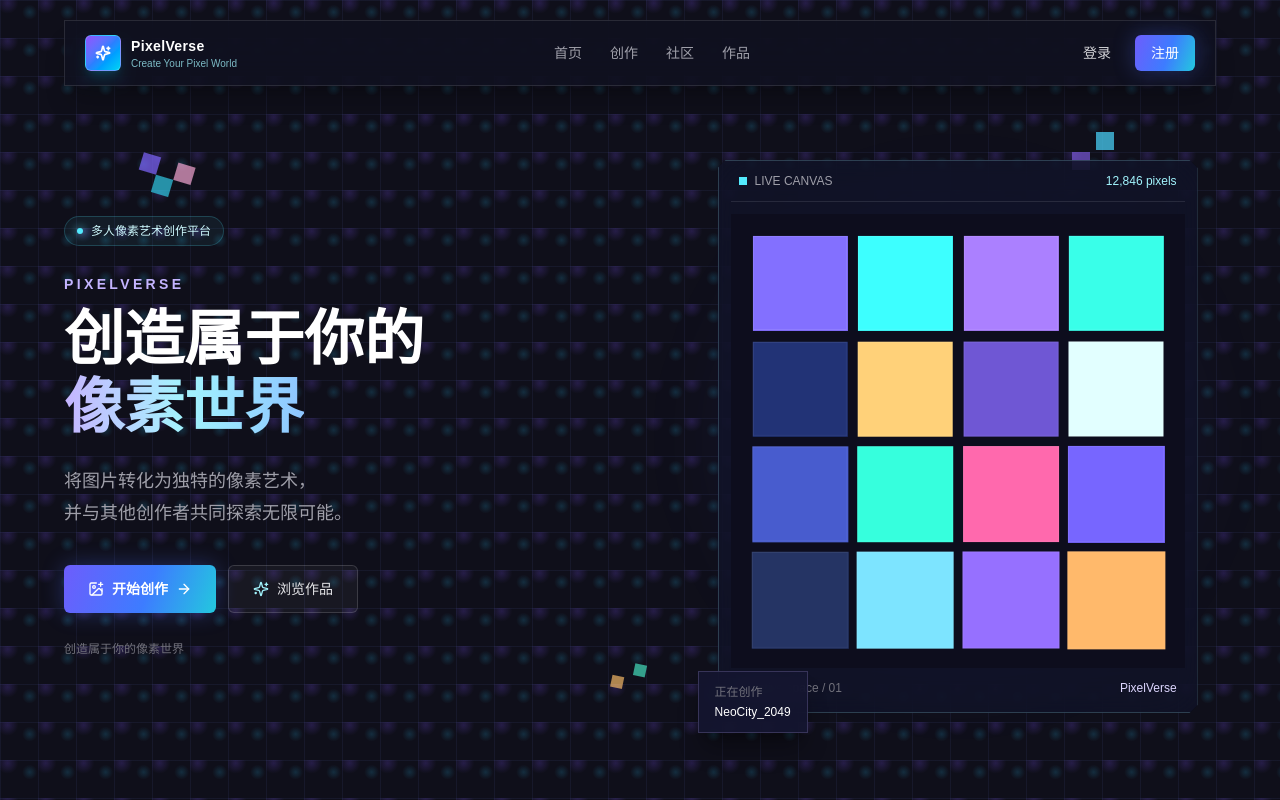
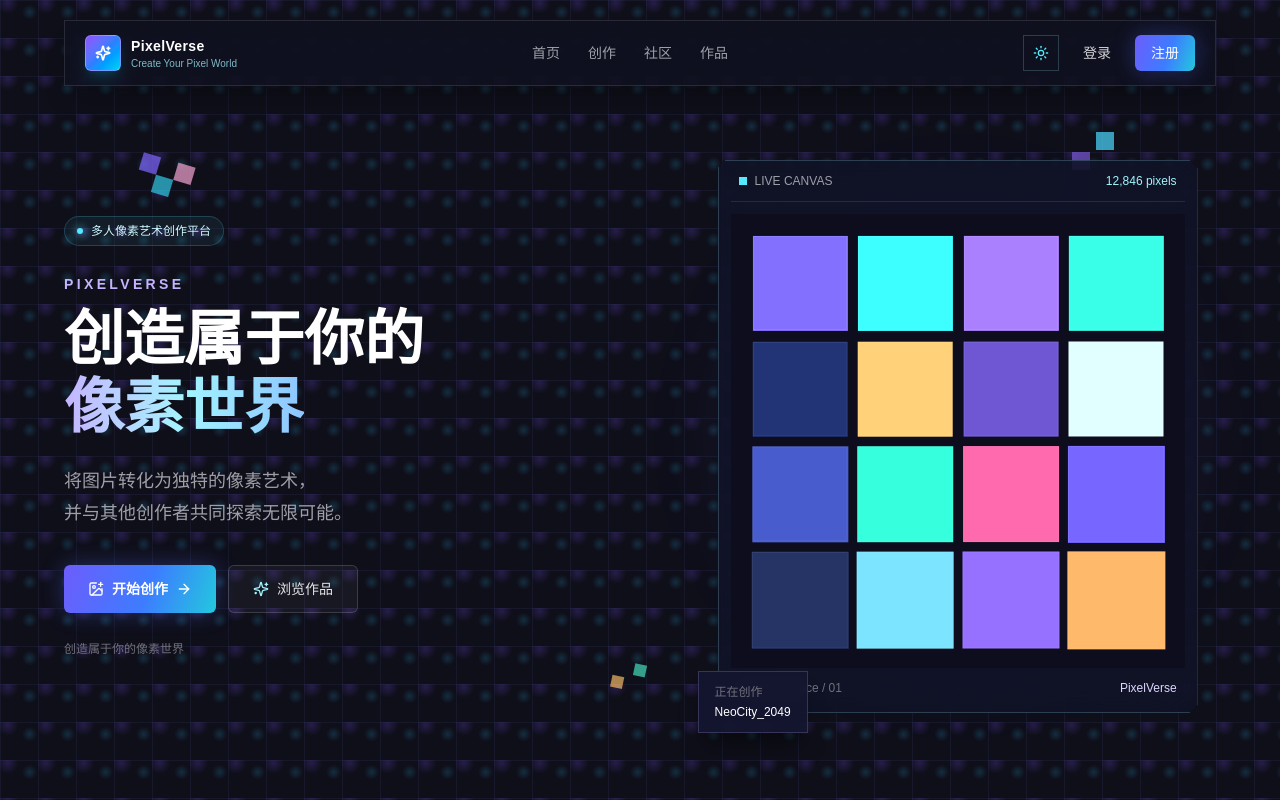
Before and after one commit to chenyan-qian/AI-Pixel-Studio, a Next.js app in the folder frontend/: page / in a window 1280 px wide. Shown: the top 800 px of the page. Built offline with nearby package versions, Linux system fonts and the light colour scheme.

Commit message:
浅色模式

```diff
--- a/frontend/app/layout.tsx
+++ b/frontend/app/layout.tsx
@@ -1,6 +1,8 @@
 import type { Metadata } from "next";
 import type { ReactNode } from "react";
 import "./globals.css";
+import "../styles/theme.css";
+import { ThemeProvider } from "@/context/ThemeContext";
 
 export const metadata: Metadata = {
   title: "PixelVerse | 多人像素艺术创作平台",
@@ -10,7 +12,7 @@ export const metadata: Metadata = {
 export default function RootLayout({ children }: Readonly<{ children: ReactNode }>) {
   return (
     <html lang="zh-CN">
-      <body>{children}</body>
+      <body><ThemeProvider>{children}</ThemeProvider></body>
     </html>
   );
 }
--- a/frontend/app/login/page.tsx
+++ b/frontend/app/login/page.tsx
@@ -6,6 +6,7 @@ import { FormEvent, useState } from "react";
 import { useRouter } from "next/navigation";
 import { saveSession } from "@/lib/auth";
 import request from "@/lib/request";
+import { ThemeToggle } from "@/components/ThemeToggle";
 
 interface LoginResponse {
   code: number;
@@ -37,6 +38,7 @@ export default function LoginPage() {
 
   return (
     <main className="grid-background relative grid min-h-screen place-items-center overflow-hidden bg-[#08090d] px-5 py-10 text-zinc-100">
+      <div className="absolute right-5 top-5 z-10"><ThemeToggle /></div>
       <div className="absolute inset-x-0 top-0 h-[440px] bg-[radial-gradient(ellipse_at_top,rgba(91,77,183,0.23),transparent_64%)]" />
       <section className="relative w-full max-w-[420px] border border-white/[0.12] bg-[#10111a]/90 p-7 shadow-2xl shadow-black/40 backdrop-blur-xl sm:p-9" aria-labelledby="login-title">
         <Link href="/" className="inline-flex items-center gap-2 text-sm font-semibold text-white"><span className="grid size-9 place-items-center rounded-md bg-violet-500 text-white"><Sparkles className="size-4" /></span>PixelVerse</Link>
--- a/frontend/app/register/page.tsx
+++ b/frontend/app/register/page.tsx
@@ -5,6 +5,7 @@ import { Eye, EyeOff, LockKeyhole, Sparkles, UserRound } from "lucide-react";
 import { FormEvent, useState } from "react";
 import { useRouter } from "next/navigation";
 import request from "@/lib/request";
+import { ThemeToggle } from "@/components/ThemeToggle";
 
 interface ApiResponse { code: number; msg: string; }
 
@@ -31,6 +32,7 @@ export default function RegisterPage() {
 
   return (
     <main className="grid-background relative grid min-h-screen place-items-center overflow-hidden bg-[#08090d] px-5 py-10 text-zinc-100">
+      <div className="absolute right-5 top-5 z-10"><ThemeToggle /></div>
       <div className="absolute inset-x-0 top-0 h-[440px] bg-[radial-gradient(ellipse_at_top,rgba(47,127,170,0.20),transparent_64%)]" />
       <section className="relative w-full max-w-[420px] border border-white/[0.12] bg-[#10111a]/90 p-7 shadow-2xl shadow-black/40 backdrop-blur-xl sm:p-9" aria-labelledby="register-title">
         <Link href="/" className="inline-flex items-center gap-2 text-sm font-semibold text-white"><span className="grid size-9 place-items-center rounded-md bg-violet-500 text-white"><Sparkles className="size-4" /></span>PixelVerse</Link>
--- /dev/null
+++ b/frontend/components/ThemeToggle.tsx
@@ -0,0 +1,10 @@
+"use client";
+
+import { Moon, Sun } from "lucide-react";
+import { useTheme } from "@/context/ThemeContext";
+
+export function ThemeToggle() {
+  const { theme, toggleTheme } = useTheme();
+  const isDark = theme === "dark";
+  return <button type="button" onClick={toggleTheme} title={isDark ? "切换浅色模式" : "切换深色模式"} aria-label={isDark ? "切换浅色模式" : "切换深色模式"} className="theme-toggle grid size-9 place-items-center border border-cyan-200/20 text-cyan-300 transition hover:border-cyan-300/60 hover:text-cyan-100">{isDark ? <Sun className="size-4" /> : <Moon className="size-4" />}</button>;
+}
--- a/frontend/components/editor/CanvasBoard.tsx
+++ b/frontend/components/editor/CanvasBoard.tsx
@@ -3,6 +3,7 @@
 import { Maximize, Minus, Plus } from "lucide-react";
 import { PointerEvent, useCallback, useEffect, useMemo, useRef, useState } from "react";
 import { fillMatrix, getConnectedPixelBlocks, getPixelBlockCoordinates, TRANSPARENT, type PixelMatrix, type PixelOverrideMatrix, type SoftnessMatrix, usePixelEditorStore } from "@/lib/pixel-editor-store";
+import { useTheme } from "@/context/ThemeContext";
 
 const ZOOM_LEVELS = Array.from({ length: 32 }, (_, index) => (index + 1) * 25);
 const MIN_ZOOM = 1;
@@ -39,6 +40,7 @@ function clampZoom(value: number) { return Math.max(MIN_ZOOM, Math.min(MAX_ZOOM,
  * 因此 pixels 矩阵、导出尺寸以及鼠标编辑坐标不会随着缩放而变化。
  */
 export default function CanvasBoard() {
+  const { theme } = useTheme();
   const canvasRef = useRef<HTMLCanvasElement>(null);
   const gridCanvasRef = useRef<HTMLCanvasElement>(null);
   const viewportRef = useRef<HTMLDivElement>(null);
@@ -243,13 +245,13 @@ export default function CanvasBoard() {
       context.moveTo(0, y);
       context.lineTo(renderWidth, y);
     }
-    context.strokeStyle = "rgba(148, 163, 184, 0.32)";
+    context.strokeStyle = theme === "dark" ? "rgba(148, 163, 184, 0.32)" : "rgba(51, 65, 85, 0.34)";
     context.lineWidth = 0.5;
     context.stroke();
   }
 
   useEffect(() => { drawFullCanvas(); }, [canvasHeight, canvasWidth, gridHeight, gridWidth, pixelOverrides, pixelSoftness, pixelGrid, renderHeight, renderWidth, sourceHeight, sourceImage, sourceWidth]);
-  useEffect(() => { drawGridCanvas(); }, [gridHeight, gridWidth, renderHeight, renderWidth, showGrid]);
+  useEffect(() => { drawGridCanvas(); }, [gridHeight, gridWidth, renderHeight, renderWidth, showGrid, theme]);
 
   useEffect(() => {
     const canvas = canvasRef.current;
@@ -414,7 +416,7 @@ export default function CanvasBoard() {
   function fitScreen() { fitModeRef.current = true; fitToViewport(); }
 
   return (
-    <section className="flex min-h-0 flex-1 flex-col bg-[#0b0c12]" aria-label="像素画布">
+    <section className="theme-editor flex min-h-0 flex-1 flex-col" aria-label="像素画布">
       <div className="flex h-12 shrink-0 items-center justify-between border-b border-white/[0.1] px-4">
         <span className="text-xs text-zinc-500">{gridWidth} × {gridHeight} 格 · {pixelSize}px</span>
         <div className="flex items-center gap-0.5">
--- a/frontend/components/editor/PixelEditor.tsx
+++ b/frontend/components/editor/PixelEditor.tsx
@@ -11,6 +11,7 @@ import ToolBar from "@/components/editor/ToolBar";
 import { downloadImage, exportPixelImage } from "@/lib/pixel-export";
 import { TRANSPARENT, usePixelEditorStore } from "@/lib/pixel-editor-store";
 import request from "@/lib/request";
+import { ThemeToggle } from "@/components/ThemeToggle";
 
 interface SaveWorkResponse { code: number; msg: string; data: { id: number }; }
 
@@ -79,7 +80,7 @@ export default function PixelEditor() {
     <main className="flex min-h-screen flex-col bg-[#08090d] text-zinc-100">
       <header className="flex h-14 shrink-0 items-center justify-between border-b border-white/[0.1] bg-[#101119] px-4">
         <div className="flex items-center gap-4"><Link href="/workspace" className="text-sm font-semibold text-white">PixelVerse</Link><span className="border-l border-white/[0.12] pl-4 text-xs text-zinc-500">{gridWidth} × {gridHeight} 格 · {pixelSize}px 像素编辑器</span></div>
-        <div className="flex items-center gap-2"><button type="button" onClick={saveWork} disabled={saving} className="inline-flex h-8 items-center gap-1.5 border border-violet-400/50 bg-violet-400/10 px-2.5 text-xs text-violet-100 hover:bg-violet-400/20 disabled:opacity-50"><Save className="size-3.5" />{saving ? "保存中" : "保存"}</button><button type="button" onClick={() => exportImage("png")} disabled={exporting} className="inline-flex h-8 items-center gap-1.5 border border-white/[0.14] px-2.5 text-xs text-zinc-200 hover:border-violet-400 disabled:opacity-50"><Download className="size-3.5" />{exporting ? "导出中" : "PNG"}</button><button type="button" onClick={() => exportImage("jpg")} disabled={exporting} className="inline-flex h-8 items-center gap-1.5 border border-white/[0.14] px-2.5 text-xs text-zinc-200 hover:border-violet-400 disabled:opacity-50"><ImageDown className="size-3.5" />JPG</button></div>
+        <div className="flex items-center gap-2"><ThemeToggle /><button type="button" onClick={saveWork} disabled={saving} className="inline-flex h-8 items-center gap-1.5 border border-violet-400/50 bg-violet-400/10 px-2.5 text-xs text-violet-100 hover:bg-violet-400/20 disabled:opacity-50"><Save className="size-3.5" />{saving ? "保存中" : "保存"}</button><button type="button" onClick={() => exportImage("png")} disabled={exporting} className="inline-flex h-8 items-center gap-1.5 border border-white/[0.14] px-2.5 text-xs text-zinc-200 hover:border-violet-400 disabled:opacity-50"><Download className="size-3.5" />{exporting ? "导出中" : "PNG"}</button><button type="button" onClick={() => exportImage("jpg")} disabled={exporting} className="inline-flex h-8 items-center gap-1.5 border border-white/[0.14] px-2.5 text-xs text-zinc-200 hover:border-violet-400 disabled:opacity-50"><ImageDown className="size-3.5" />JPG</button></div>
       </header>
       <div className="grid min-h-0 flex-1 grid-rows-[auto_minmax(0,1fr)_auto] lg:grid-cols-[58px_minmax(0,1fr)_280px] lg:grid-rows-1">
         <ToolBar />
--- a/frontend/components/navbar.tsx
+++ b/frontend/components/navbar.tsx
@@ -5,6 +5,7 @@ import { ChevronDown, CircleUserRound, LogOut, Menu, Settings, Sparkles, UserRou
 import { usePathname, useRouter } from "next/navigation";
 import { useEffect, useState } from "react";
 import { type AuthUser, clearSession, getToken, getUser } from "@/lib/auth";
+import { ThemeToggle } from "@/components/ThemeToggle";
 
 const links = [
   { label: "首页", href: "/" },
@@ -49,6 +50,7 @@ export function Navbar() {
         </Link>
         <div className="hidden items-center gap-1 md:flex">{links.map((link) => <Link className="rounded-md px-3 py-2 text-sm text-zinc-400 transition-colors hover:bg-white/[0.06] hover:text-cyan-100" href={link.href} key={link.href}>{link.label}</Link>)}</div>
         <div className="hidden items-center gap-2 md:flex">
+          <ThemeToggle />
           {user ? <div className="relative"><button type="button" className="flex h-9 items-center gap-2 rounded-md border border-cyan-200/20 bg-white/[0.03] px-3 text-sm text-zinc-200 transition hover:border-cyan-300/50 hover:text-white" onClick={() => setAccountOpen((open) => !open)} aria-expanded={accountOpen} aria-haspopup="menu"><UserRound className="size-4 text-cyan-300" />{user.nickname || user.username}<ChevronDown className={`size-3.5 transition ${accountOpen ? "rotate-180" : ""}`} /></button>{accountOpen && <div className="absolute right-0 top-11 z-20 w-52">{accountMenu}</div>}</div> : <><Link className="flex h-9 items-center rounded-md px-4 text-sm text-zinc-300 transition-colors hover:text-white" href="/login">登录</Link><Link className="glow-button flex h-9 items-center rounded-md px-4 text-sm font-medium text-white" href="/register">注册</Link></>}
         </div>
         <button type="button" className="grid size-9 place-items-center rounded-md text-zinc-300 hover:bg-white/[0.06] md:hidden" onClick={() => setMenuOpen((open) => !open)} aria-label={menuOpen ? "关闭导航" : "打开导航"}>{menuOpen ? <X className="size-5" /> : <Menu className="size-5" />}</button>
--- /dev/null
+++ b/frontend/context/ThemeContext.tsx
@@ -0,0 +1,27 @@
+"use client";
+
+import { createContext, type ReactNode, useContext, useEffect, useState } from "react";
+
+export type Theme = "light" | "dark";
+interface ThemeContextValue { theme: Theme; toggleTheme: () => void; }
+const ThemeContext = createContext<ThemeContextValue | null>(null);
+const STORAGE_KEY = "theme";
+
+export function ThemeProvider({ children }: { children: ReactNode }) {
+  const [theme, setTheme] = useState<Theme>("dark");
+  useEffect(() => {
+    const saved = window.localStorage.getItem(STORAGE_KEY);
+    const nextTheme: Theme = saved === "light" || saved === "dark" ? saved : "dark";
+    setTheme(nextTheme);
+    document.documentElement.dataset.theme = nextTheme;
+  }, []);
+  useEffect(() => { document.documentElement.dataset.theme = theme; }, [theme]);
+  function toggleTheme() { setTheme((current) => { const next = current === "dark" ? "light" : "dark"; window.localStorage.setItem(STORAGE_KEY, next); return next; }); }
+  return <ThemeContext.Provider value={{ theme, toggleTheme }}>{children}</ThemeContext.Provider>;
+}
+
+export function useTheme() {
+  const context = useContext(ThemeContext);
+  if (!context) throw new Error("useTheme must be used inside ThemeProvider");
+  return context;
+}
--- /dev/null
+++ b/frontend/styles/theme.css
@@ -0,0 +1,18 @@
+:root { --bg-color: #08090d; --surface-color: #10111a; --card-color: #15182a; --editor-surface-color: #101119; --text-color: #f4f4f5; --muted-text-color: #a1a1aa; --border-color: rgba(255,255,255,.12); --primary-color: #7c5cff; --canvas-checker-base: #171821; --canvas-checker-square: #11121a; --canvas-grid-color: rgba(148,163,184,.32); }
+:root[data-theme="light"] { --bg-color: #f5f7fb; --surface-color: #ffffff; --card-color: #ffffff; --editor-surface-color: #f8fafc; --text-color: #111827; --muted-text-color: #475569; --border-color: rgba(15,23,42,.16); --primary-color: #5b43d6; --canvas-checker-base: #f8fafc; --canvas-checker-square: #e2e8f0; --canvas-grid-color: rgba(51,65,85,.34); }
+html, body { background: var(--bg-color); color: var(--text-color); transition: background-color 180ms ease, color 180ms ease; }
+.theme-surface { background-color: var(--surface-color); color: var(--text-color); }
+.theme-card { background-color: var(--card-color); border-color: var(--border-color); color: var(--text-color); }
+.theme-editor { background-color: var(--editor-surface-color); color: var(--text-color); }
+.pixel-checker { background-color: var(--canvas-checker-base); background-image: linear-gradient(45deg,var(--canvas-checker-square) 25%,transparent 25%),linear-gradient(-45deg,var(--canvas-checker-square) 25%,transparent 25%),linear-gradient(45deg,transparent 75%,var(--canvas-checker-square) 75%),linear-gradient(-45deg,transparent 75%,var(--canvas-checker-square) 75%); }
+:root[data-theme="light"] .bg-\[\#08090d\], :root[data-theme="light"] .bg-\[\#0f0f1a\], :root[data-theme="light"] .bg-slate-950 { background-color: var(--bg-color) !important; }
+:root[data-theme="light"] .bg-\[\#10111a\], :root[data-theme="light"] .bg-\[\#101120\], :root[data-theme="light"] .bg-\[\#101119\], :root[data-theme="light"] .bg-\[\#101222\], :root[data-theme="light"] .bg-\[\#131427\], :root[data-theme="light"] .bg-\[\#15182a\], :root[data-theme="light"] .bg-\[\#12132a\] { background-color: var(--surface-color) !important; }
+:root[data-theme="light"] .bg-\[\#0b0c12\], :root[data-theme="light"] .bg-\[\#0b0d1d\], :root[data-theme="light"] .bg-\[\#0d0d1d\] { background-color: var(--editor-surface-color) !important; }
+:root[data-theme="light"] .text-white, :root[data-theme="light"] .text-zinc-100, :root[data-theme="light"] .text-slate-100, :root[data-theme="light"] .text-zinc-200 { color: var(--text-color); }
+:root[data-theme="light"] .text-zinc-300, :root[data-theme="light"] .text-zinc-400, :root[data-theme="light"] .text-slate-300, :root[data-theme="light"] .text-slate-400, :root[data-theme="light"] .text-zinc-500 { color: var(--muted-text-color); }
+:root[data-theme="light"] .border-white\/\[0\.1\], :root[data-theme="light"] .border-white\/\[0\.08\], :root[data-theme="light"] .border-white\/\[0\.11\], :root[data-theme="light"] .border-white\/\[0\.12\], :root[data-theme="light"] .border-white\/\[0\.14\] { border-color: var(--border-color); }
+:root[data-theme="light"] .grid-background { background-image: linear-gradient(rgba(71,85,105,.10) 1px,transparent 1px),linear-gradient(90deg,rgba(71,85,105,.10) 1px,transparent 1px); }
+:root[data-theme="light"] [class*="bg-[#101"], :root[data-theme="light"] [class*="bg-[#121"], :root[data-theme="light"] [class*="bg-[#131"], :root[data-theme="light"] [class*="bg-[#151"], :root[data-theme="light"] [class*="bg-[#161"], :root[data-theme="light"] [class*="bg-[#171"] { background-color: var(--surface-color) !important; }
+:root[data-theme="light"] [class*="bg-[#0b"], :root[data-theme="light"] [class*="bg-[#0d"] { background-color: var(--editor-surface-color) !important; }
+:root[data-theme="light"] [class*="bg-black"] { background-color: #f1f5f9 !important; }
+:root[data-theme="light"] .hero-grid { background-color: var(--bg-color); }
```
Also changed, not shown: frontend/components/admin/AdminShell.tsx (+7 -26 lines).
